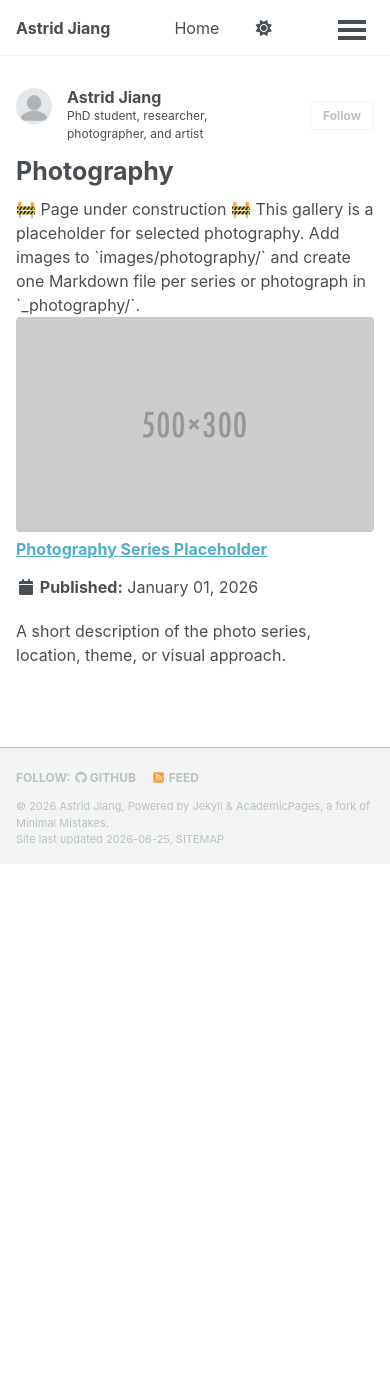
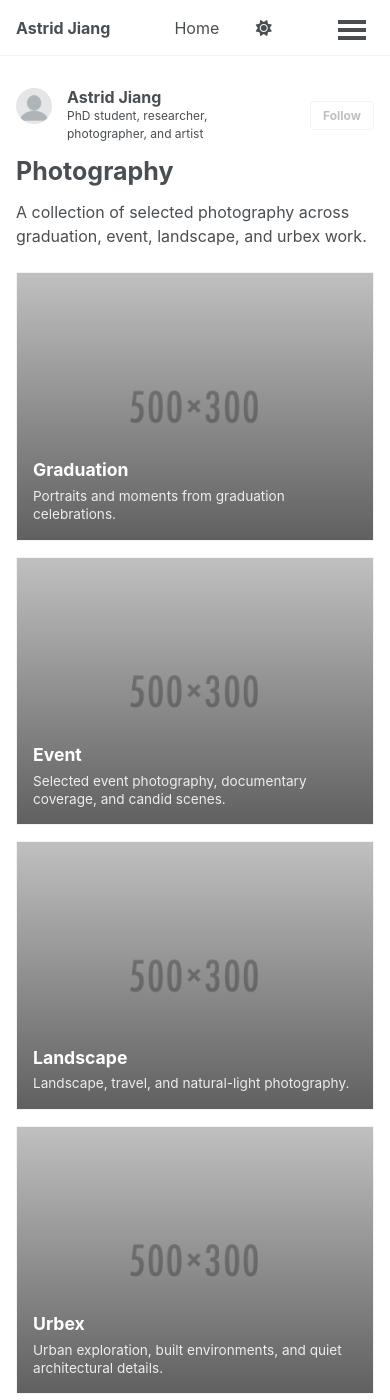
Before and after one commit to AstridKJ/AstridKJ.github.io, a Jekyll site: the page built from _pages/photography.html, in a window 390 px wide and 1400 px high. Built offline with Jekyll 4.4.1, drawn with Linux system fonts in a browser that asks for light colours; a style sheet for code colours, icons or effects is not loaded; some of the changed text lies outside the part shown.

Commit message:
implement photograhy gallery

```diff
--- /dev/null
+++ b/_data/photography.yml
@@ -0,0 +1,56 @@
+galleries:
+  - id: graduation
+    title: Graduation
+    description: "Portraits and moments from graduation celebrations."
+    cover: "500x300.png"
+    photos:
+      - title: "Graduation photo placeholder 1"
+        image: "500x300.png"
+      - title: "Graduation photo placeholder 2"
+        image: "500x300.png"
+      - title: "Graduation photo placeholder 3"
+        image: "500x300.png"
+      - title: "Graduation photo placeholder 4"
+        image: "500x300.png"
+
+  - id: event
+    title: Event
+    description: "Selected event photography, documentary coverage, and candid scenes."
+    cover: "500x300.png"
+    photos:
+      - title: "Event photo placeholder 1"
+        image: "500x300.png"
+      - title: "Event photo placeholder 2"
+        image: "500x300.png"
+      - title: "Event photo placeholder 3"
+        image: "500x300.png"
+      - title: "Event photo placeholder 4"
+        image: "500x300.png"
+
+  - id: landscape
+    title: Landscape
+    description: "Landscape, travel, and natural-light photography."
+    cover: "500x300.png"
+    photos:
+      - title: "Landscape photo placeholder 1"
+        image: "500x300.png"
+      - title: "Landscape photo placeholder 2"
+        image: "500x300.png"
+      - title: "Landscape photo placeholder 3"
+        image: "500x300.png"
+      - title: "Landscape photo placeholder 4"
+        image: "500x300.png"
+
+  - id: urbex
+    title: Urbex
+    description: "Urban exploration, built environments, and quiet architectural details."
+    cover: "500x300.png"
+    photos:
+      - title: "Urbex photo placeholder 1"
+        image: "500x300.png"
+      - title: "Urbex photo placeholder 2"
+        image: "500x300.png"
+      - title: "Urbex photo placeholder 3"
+        image: "500x300.png"
+      - title: "Urbex photo placeholder 4"
+        image: "500x300.png"
--- a/_pages/photography.html
+++ b/_pages/photography.html
@@ -7,9 +7,22 @@ author_profile: true
 
 {% include base_path %}
 
-🚧 Page under construction 🚧
-This gallery is a placeholder for selected photography. Add images to `images/photography/` and create one Markdown file per series or photograph in `_photography/`.
+<p class="photo-intro">
+  A collection of selected photography across graduation, event, landscape, and urbex work.
+</p>
 
-{% for post in site.photography reversed %}
-  {% include archive-single.html type="grid" %}
-{% endfor %}
+<div class="photo-gallery-grid" aria-label="Photography galleries">
+  {% for gallery in site.data.photography.galleries %}
+    <a class="photo-gallery-card" href="{{ gallery.id | prepend: '/photography/' | append: '/' | prepend: base_path }}">
+      <img src="{{ gallery.cover | prepend: '/images/' | prepend: base_path }}" alt="{{ gallery.title }} gallery cover">
+      <span class="photo-gallery-card-text">
+        <span class="photo-gallery-card-title">{{ gallery.title }}</span>
+        <span class="photo-gallery-card-description">{{ gallery.description }}</span>
+      </span>
+    </a>
+  {% endfor %}
+</div>
+
+<p class="contact">
+  For inquiries regarding photography, please contact me at <a href="mailto:akjiang@mit.edu">akjiang@mit.edu</a> with the subject line "Photography Inquiry". Thank you for your interest in my work!
+</p>
--- /dev/null
+++ b/_sass/layout/_photography.scss
@@ -0,0 +1,151 @@
+/*
+   Photography pages
+   ========================================================================== */
+
+.photo-intro {
+  margin-bottom: 1.5rem;
+  color: var(--global-text-color);
+}
+
+.photo-gallery-grid {
+  display: grid;
+  grid-template-columns: repeat(2, minmax(0, 1fr));
+  gap: 1rem;
+  margin: 1.5rem 0 2rem;
+}
+
+.photo-gallery-card,
+.photo-frame {
+  position: relative;
+  overflow: hidden;
+  background: var(--global-bg-color);
+  border: 1px solid var(--global-border-color);
+}
+
+.photo-gallery-card {
+  aspect-ratio: 4 / 3;
+  display: block;
+  color: #fff;
+  text-decoration: none;
+}
+
+.photo-gallery-card img,
+.photo-frame img {
+  display: block;
+  width: 100%;
+  height: 100%;
+  object-fit: cover;
+  transition: transform 220ms ease, filter 220ms ease;
+}
+
+.photo-gallery-card::after {
+  content: "";
+  position: absolute;
+  inset: 0;
+  background: linear-gradient(to top, rgba(0, 0, 0, 0.68), rgba(0, 0, 0, 0.08));
+  opacity: 0.78;
+  transition: opacity 220ms ease;
+}
+
+.photo-gallery-card:hover img,
+.photo-gallery-card:focus img {
+  transform: scale(1.045);
+  filter: saturate(1.05);
+}
+
+.photo-gallery-card:hover::after,
+.photo-gallery-card:focus::after {
+  opacity: 0.92;
+}
+
+.photo-gallery-card:focus {
+  outline: 3px solid var(--global-link-color);
+  outline-offset: 3px;
+}
+
+.photo-gallery-card-text {
+  position: absolute;
+  inset: auto 1rem 1rem;
+  z-index: 1;
+}
+
+.photo-gallery-card-title {
+  display: block;
+  margin-bottom: 0.2rem;
+  font-size: 1.25rem;
+  font-weight: 700;
+}
+
+.photo-gallery-card-description {
+  display: block;
+  max-width: 34rem;
+  color: rgba(255, 255, 255, 0.88);
+  font-size: 0.85rem;
+  line-height: 1.35;
+}
+
+.photo-gallery-header {
+  margin-bottom: 1.25rem;
+}
+
+.photo-back-link {
+  display: inline-block;
+  margin-top: 0.5rem;
+}
+
+.photo-masonry {
+  column-count: 3;
+  column-gap: 1rem;
+}
+
+.photo-frame {
+  break-inside: avoid;
+  margin: 0 0 1rem;
+}
+
+.photo-frame img {
+  height: auto;
+}
+
+.photo-frame:hover img,
+.photo-frame:focus-within img {
+  transform: scale(1.025);
+}
+
+.photo-frame figcaption {
+  position: absolute;
+  inset: auto 0 0;
+  padding: 0.75rem;
+  color: #fff;
+  background: linear-gradient(to top, rgba(0, 0, 0, 0.72), rgba(0, 0, 0, 0));
+  font-size: 0.85rem;
+  opacity: 0;
+  transform: translateY(0.35rem);
+  transition: opacity 180ms ease, transform 180ms ease;
+}
+
+.photo-frame:hover figcaption,
+.photo-frame:focus-within figcaption {
+  opacity: 1;
+  transform: translateY(0);
+}
+
+@media (max-width: 900px) {
+  .photo-masonry {
+    column-count: 2;
+  }
+}
+
+@media (max-width: 640px) {
+  .photo-gallery-grid {
+    grid-template-columns: 1fr;
+  }
+
+  .photo-masonry {
+    column-count: 1;
+  }
+
+  .photo-gallery-card-title {
+    font-size: 1.1rem;
+  }
+}
--- a/assets/css/main.scss
+++ b/assets/css/main.scss
@@ -35,5 +35,6 @@
     "layout/page",
     "layout/archive",
     "layout/sidebar",
-    "layout/json_cv"
+    "layout/json_cv",
+    "layout/photography"
 ;
```
Also changed, not shown: _includes/photography-gallery.html (added, +20 -0 lines), _pages/cv.md (+13 -13 lines), _pages/photography-event.html (added, +8 -0 lines), _pages/photography-graduation.html (added, +8 -0 lines), _pages/photography-landscape.html (added, +8 -0 lines), _pages/photography-urbex.html (added, +8 -0 lines), .github/workflows/pages.yml (added).
